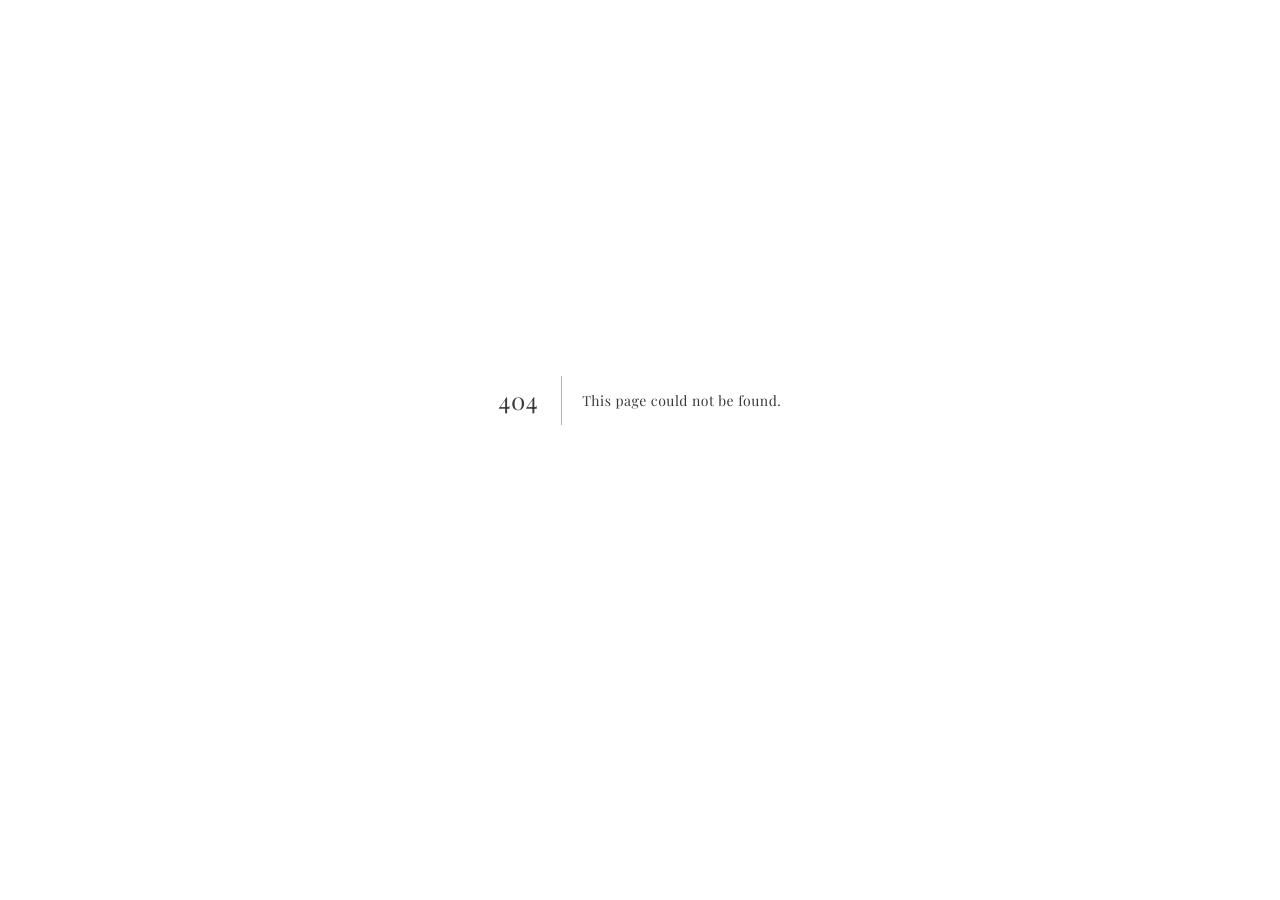
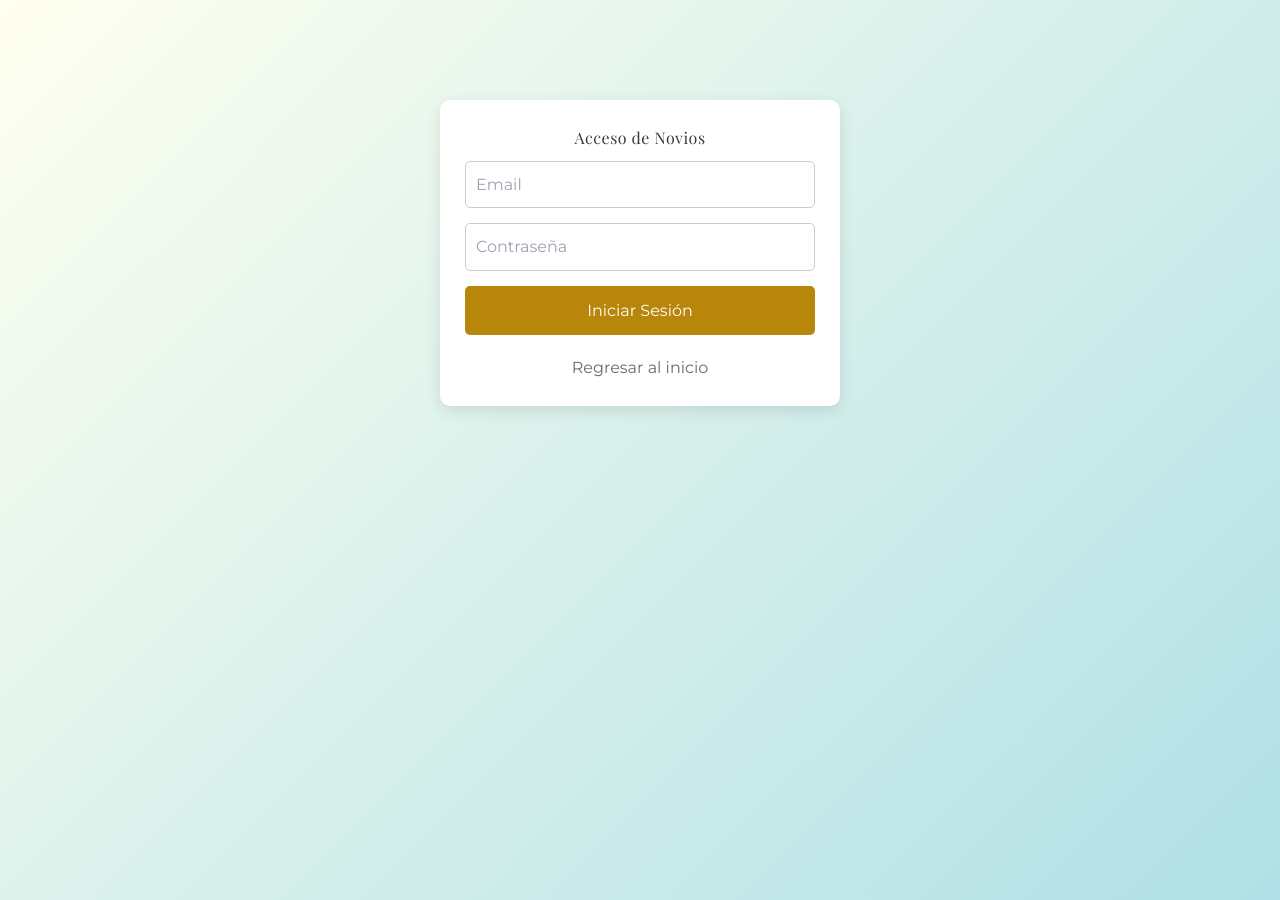
Before and after one commit to esquivelraul/invitelio-web, a Next.js app: page /login in a window 1280 px wide. Before the commit this address had no page. Before the commit the page ends 800 px from the top, so only its background shows below. Built offline with nearby package versions, Linux system fonts and the light colour scheme; no server answers.

Commit message:
Create page.tsx

```diff
--- /dev/null
+++ b/app/login/page.tsx
@@ -0,0 +1,128 @@
+// app/login/page.tsx
+
+'use client'; // 👈 CRÍTICO: Debe ser un Client Component para usar hooks de estado y router
+
+import { useState, FormEvent, useEffect } from 'react';
+import { useRouter } from 'next/navigation';
+import Link from 'next/link';
+
+// 💡 CORRECCIÓN CRÍTICA DE RUTA: Usamos el alias estándar @/ que apunta a la raíz
+import { supabase } from '@/lib/supabaseClient';
+
+// 2. Componente de la Página de Login
+export default function LoginPage() {
+
+    // Estado de React para los campos del formulario y mensajes
+    const [email, setEmail] = useState('');
+    const [password, setPassword] = useState('');
+    const [message, setMessage] = useState('');
+    const [isLoading, setIsLoading] = useState(true);
+
+    const router = useRouter();
+
+    // 3. Efecto para Verificar Sesión al Cargar
+    useEffect(() => {
+        const checkSession = async () => {
+            const { data: { session } } = await supabase.auth.getSession();
+
+            if (session) {
+                // Si hay sesión activa, redirigir al dashboard
+                router.replace('/novios');
+            } else {
+                setIsLoading(false); // Mostrar formulario
+            }
+        };
+        checkSession();
+    }, [router]);
+
+
+    // 4. Manejador de Envío de Formulario
+    const handleLogin = async (e: FormEvent) => {
+        e.preventDefault();
+        setMessage('Iniciando sesión...');
+
+        // Deshabilitar botón para evitar envíos múltiples
+        const loginButton = document.getElementById('login-button') as HTMLButtonElement;
+        if(loginButton) loginButton.disabled = true;
+
+        const { error } = await supabase.auth.signInWithPassword({
+            email: email,
+            password: password,
+        });
+
+        if (error) {
+            setMessage(`Error de login: ${error.message}`);
+            console.error('Error de login:', error);
+            if(loginButton) loginButton.disabled = false; // Habilitar botón si hay error
+            return;
+        }
+
+        // Si es exitoso
+        setMessage('¡Inicio de sesión exitoso! Redirigiendo...');
+        router.push('/novios');
+    };
+
+    // Muestra un mensaje de carga mientras se verifica la sesión
+    if (isLoading) {
+        return (
+            <div className="flex justify-center items-center min-h-[80vh] text-center p-10">
+                <p>Verificando sesión. Por favor, espera...</p>
+            </div>
+        );
+    }
+
+    // 5. Renderizado (JSX)
+    return (
+        <main className="container" style={{ maxWidth: '400px', margin: '100px auto' }}>
+            <h1 style={{ textAlign: 'center' }}>Acceso de Novios</h1>
+
+            <form onSubmit={handleLogin} style={{ display: 'flex', flexDirection: 'column', gap: '15px' }}>
+
+                {/* Input de Email */}
+                <input
+                    type="email"
+                    id="email"
+                    placeholder="Email"
+                    required
+                    value={email}
+                    onChange={(e) => setEmail(e.target.value)}
+                    style={{ padding: '10px', border: '1px solid #ccc', borderRadius: '5px' }}
+                />
+
+                {/* Input de Contraseña */}
+                <input
+                    type="password"
+                    id="password"
+                    placeholder="Contraseña"
+                    required
+                    value={password}
+                    onChange={(e) => setPassword(e.target.value)}
+                    style={{ padding: '10px', border: '1px solid #ccc', borderRadius: '5px' }}
+                />
+
+                {/* Botón de Submit */}
+                <button
+                    type="submit"
+                    id="login-button"
+                    style={{ padding: '12px', backgroundColor: '#b8860b', color: 'white', border: 'none', borderRadius: '5px', cursor: 'pointer' }}
+                >
+                    Iniciar Sesión
+                </button>
+            </form>
+
+            {/* Muestra el mensaje de estado */}
+            {message && (
+                <p
+                    id="login-message"
+                    style={{ textAlign: 'center', marginTop: '15px', color: message.includes('Error') ? 'red' : (message.includes('Redirigiendo') ? 'green' : 'black') }}
+                >
+                    {message}
+                </p>
+            )}
+
+            <div style={{ textAlign: 'center', marginTop: '20px' }}>
+                <Link href="/">Regresar al inicio</Link>
+            </div>
+        </main>
+    );
+}
```
